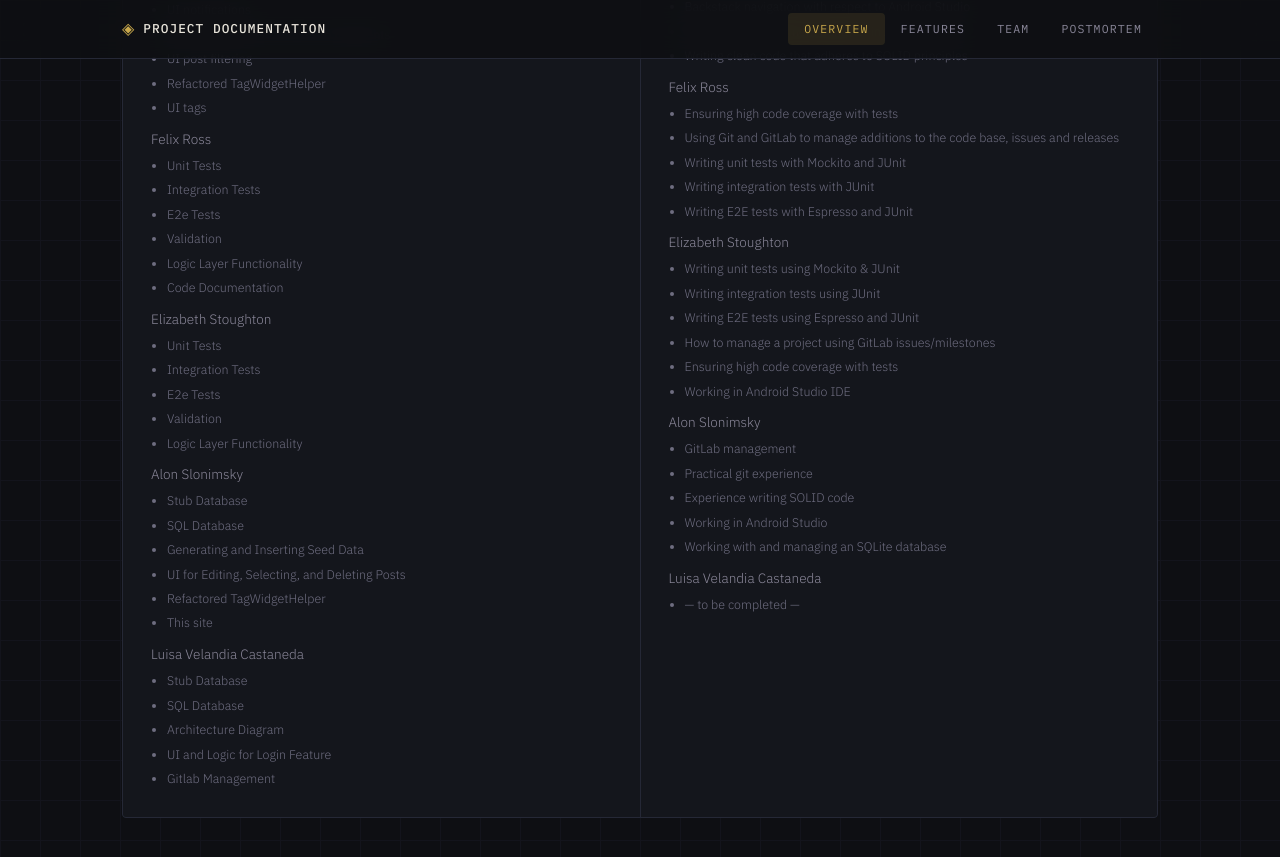
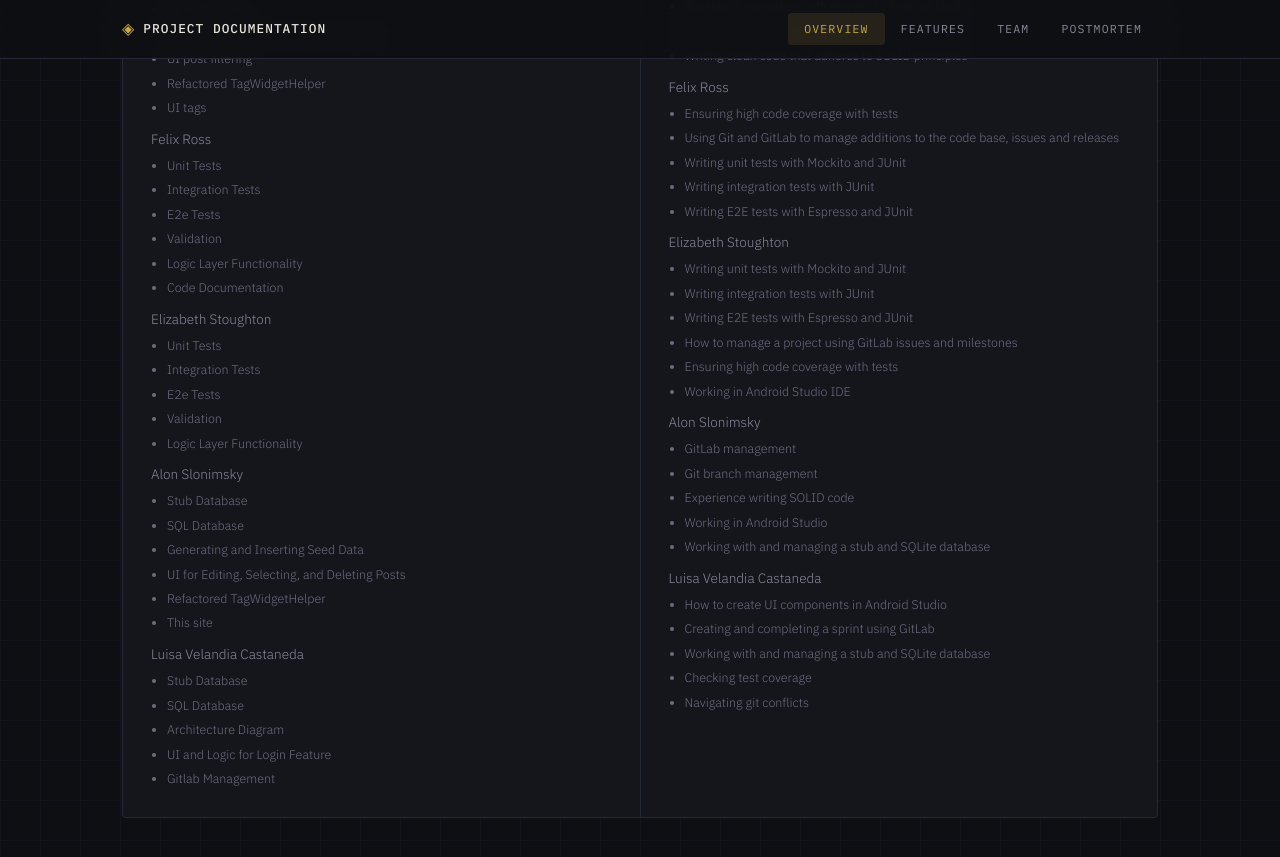
Before and after one commit to AlonSlonimsky/DISKussMe, a Jekyll site: the page built from index.html, in a window 1280 px wide and 900 px high, scrolled down 2737 px. Shown: the top 857 px of the window. Built offline with Jekyll 4.4.1, drawn with Linux system fonts in a browser that asks for light colours.

Commit message:
updated skills list

```diff
--- a/index.html
+++ b/index.html
@@ -254,10 +254,10 @@ of 20 or more new posts per week sustained over that same period.</p>
           <div>
             <div style="font-size:0.85rem; color:var(--text-secondary); margin-bottom:0.25rem;">Elizabeth Stoughton</div>
             <ul style="margin:0 0 0 1rem; padding:0; display:flex; flex-direction:column; gap:0.2rem;">
-              <li style="font-size:0.78rem; color:var(--text-muted);">Writing unit tests using Mockito &amp; JUnit</li>
-              <li style="font-size:0.78rem; color:var(--text-muted);">Writing integration tests using JUnit</li>
-              <li style="font-size:0.78rem; color:var(--text-muted);">Writing E2E tests using Espresso and JUnit</li>
-              <li style="font-size:0.78rem; color:var(--text-muted);">How to manage a project using GitLab issues/milestones</li>
+              <li style="font-size:0.78rem; color:var(--text-muted);">Writing unit tests with Mockito and JUnit</li>
+              <li style="font-size:0.78rem; color:var(--text-muted);">Writing integration tests with JUnit</li>
+              <li style="font-size:0.78rem; color:var(--text-muted);">Writing E2E tests with Espresso and JUnit</li>
+              <li style="font-size:0.78rem; color:var(--text-muted);">How to manage a project using GitLab issues and milestones</li>
               <li style="font-size:0.78rem; color:var(--text-muted);">Ensuring high code coverage with tests</li>
               <li style="font-size:0.78rem; color:var(--text-muted);">Working in Android Studio IDE</li>
             </ul>
@@ -267,17 +267,21 @@ of 20 or more new posts per week sustained over that same period.</p>
             <div style="font-size:0.85rem; color:var(--text-secondary); margin-bottom:0.25rem;">Alon Slonimsky</div>
             <ul style="margin:0 0 0 1rem; padding:0; display:flex; flex-direction:column; gap:0.2rem;">
               <li style="font-size:0.78rem; color:var(--text-muted);">GitLab management</li>
-              <li style="font-size:0.78rem; color:var(--text-muted);">Practical git experience</li>
+              <li style="font-size:0.78rem; color:var(--text-muted);">Git branch management</li>
               <li style="font-size:0.78rem; color:var(--text-muted);">Experience writing SOLID code</li>
               <li style="font-size:0.78rem; color:var(--text-muted);">Working in Android Studio</li>
-              <li style="font-size:0.78rem; color:var(--text-muted);">Working with and managing an SQLite database</li>
+              <li style="font-size:0.78rem; color:var(--text-muted);">Working with and managing a stub and SQLite database</li>
             </ul>
           </div>
 
           <div>
             <div style="font-size:0.85rem; color:var(--text-secondary); margin-bottom:0.25rem;">Luisa Velandia Castaneda</div>
             <ul style="margin:0 0 0 1rem; padding:0; display:flex; flex-direction:column; gap:0.2rem;">
-              <li style="font-size:0.78rem; color:var(--text-muted);">— to be completed —</li>
+              <li style="font-size:0.78rem; color:var(--text-muted);">How to create UI components in Android Studio</li>
+              <li style="font-size:0.78rem; color:var(--text-muted);">Creating and completing a sprint using GitLab</li>
+              <li style="font-size:0.78rem; color:var(--text-muted);">Working with and managing a stub and SQLite database</li>
+              <li style="font-size:0.78rem; color:var(--text-muted);">Checking test coverage</li>
+              <li style="font-size:0.78rem; color:var(--text-muted);">Navigating git conflicts</li>
             </ul>
           </div>
 
```
